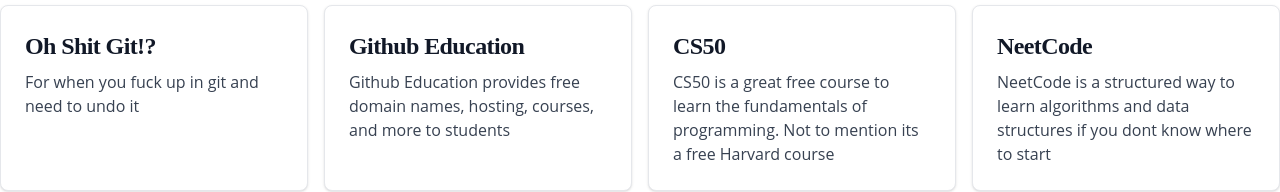
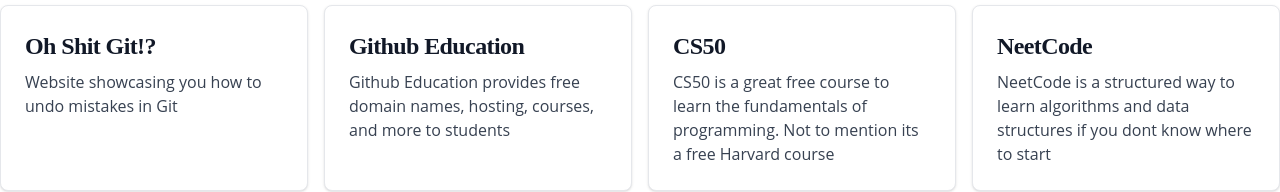
Before and after one commit to SqmL1/ProgrammingClub, a Nuxt app: page /resources in a window 1280 px wide. Shown: the part 539-731 px from the top of the page. Built offline with nearby package versions, Linux system fonts and the light colour scheme.

Commit message:
chore(resources.vue): Change wording on resources page

```diff
--- a/pages/resources.vue
+++ b/pages/resources.vue
@@ -28,7 +28,7 @@ useHead({
       <div class="justify-between py-5">
 
          <div class="m-auto w-fit grid grid-cols-2 md:grid-cols-3 lg:grid-cols-4 gap-4 py-6 justify-stretch">
-            <ResourceCard link="https://ohshitgit.com" name="Oh Shit Git!?" description="For when you fuck up in git and need to undo it" />
+            <ResourceCard link="https://ohshitgit.com" name="Oh Shit Git!?" description="Website showcasing you how to undo mistakes in Git" />
             <ResourceCard link="https://education.github.com" name="Github Education" description="Github Education provides free domain names, hosting, courses, and more to students" />
             <ResourceCard link="https://pll.harvard.edu/course/cs50-introduction-computer-science" name="CS50" description="CS50 is a great free course to learn the fundamentals of programming. Not to mention its a free Harvard course" />
             <ResourceCard link="https://neetcode.io" name="NeetCode" description="NeetCode is a structured way to learn algorithms and data structures if you dont know where to start"/>
```
